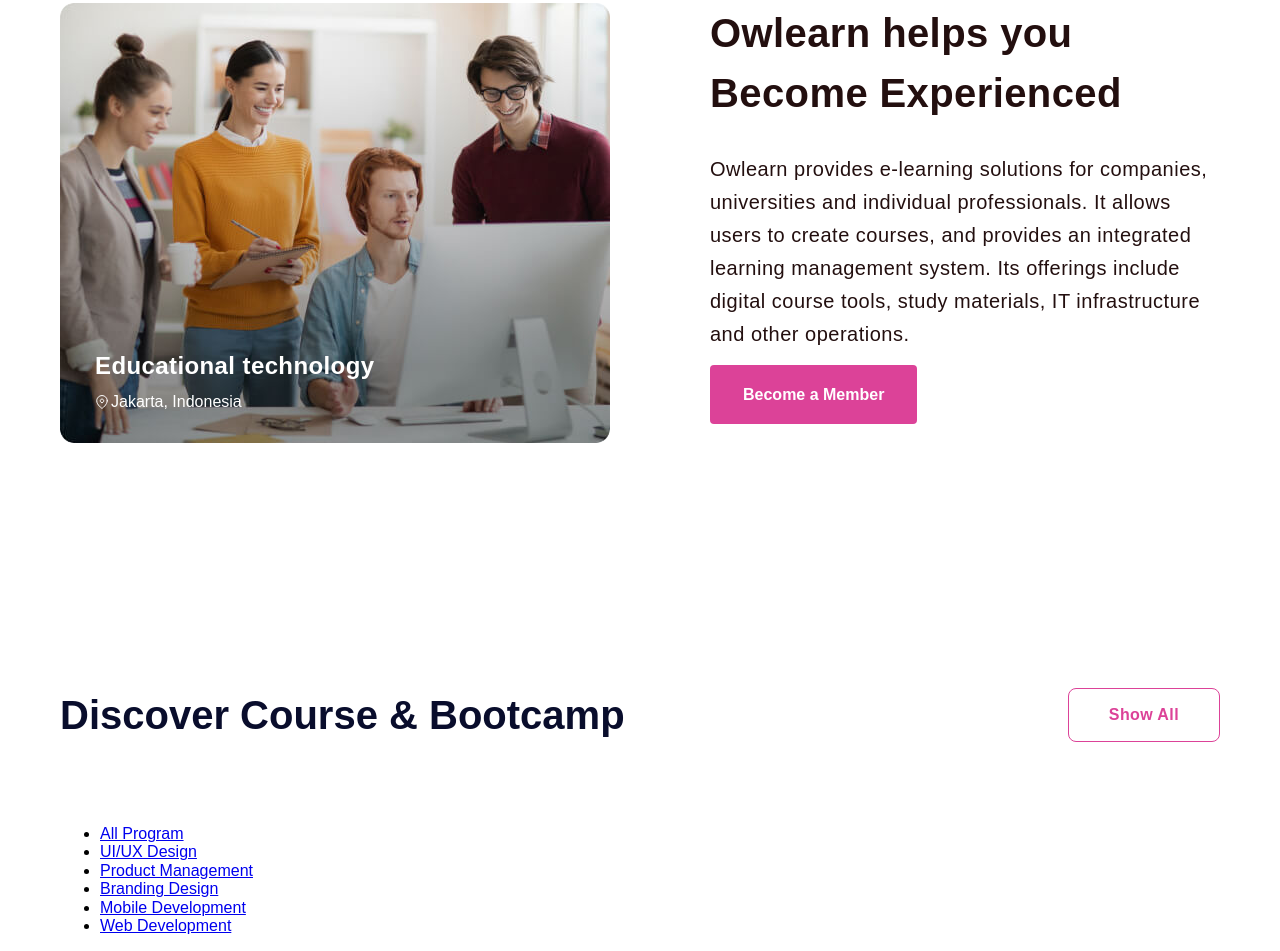
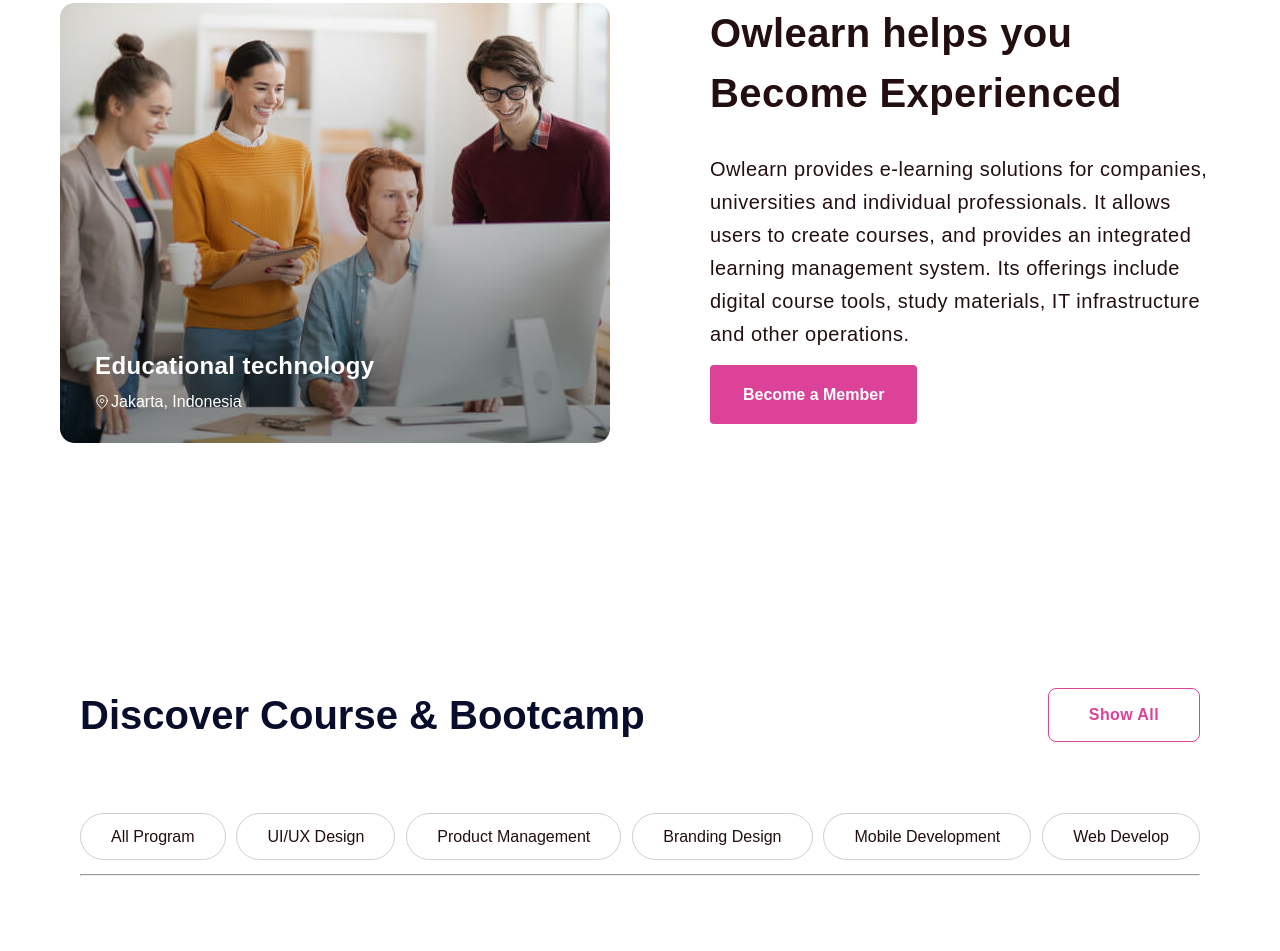
Before and after one commit to Bekzod97-div/owlearn, a plain HTML site: page index.html in a window 1280 px wide. Shown: the part 1145-2096 px from the top of the page. After the commit the page ends 2045 px from the top, so only its background shows below. Drawn offline with Linux system fonts and the light colour scheme; a web font is replaced by a local one.

Commit message:
complete coursenav styles

```diff
--- a/css/styles.css
+++ b/css/styles.css
@@ -344,6 +344,8 @@ body {
 
 /* Course section */
 .course__container{
+    padding-left: 40px;
+    padding-right: 40px;
 
 }
 .course__header {
@@ -381,11 +383,41 @@ body {
     padding: 14px 40px;
 }
 
-.coursenav {
+.coursenav__list {
+    margin: 0;
+    padding: 0;
+    list-style: none;
+    display: flex;
+    align-items: center;
+    margin-bottom: 25px;
 }
-.coursenav__list {
+
+.coursenav__item:not(:last-child) {
+    margin-right: auto;
 }
-.coursenav__item {
+
+.coursenav__link {
+    padding: 14px 30px;
+    color: var(--grey-black);
+    font-size: 16px;
+    font-weight: 400;
+    line-height: 24px;
+    text-align: center;
+    border-radius: 100px;
+    border: 1px solid rgba(35, 15, 15, 0.20);
+    text-decoration: none;
+    transition: 0.4s;
+    margin-bottom: 25px;
 }
-.coursenav__link {
+
+.coursenav__link:hover {
+    color: #fff;
+    background-color: var(--pink);
+    border-color: var(--pink);
 }
+
+/* Course line */
+.course__line {
+    color: #DCDCE5;
+    margin-bottom: 24px;
+}
--- a/index.html
+++ b/index.html
@@ -122,7 +122,7 @@
             <a href="#" class="course__link course__header__link">Show All</a>
           </div>
 
-          <div class="coursenav">
+          <!-- Course Navbar -->
             <ul class="coursenav__list">
               <li class="coursenav__item">
                  <a class="coursenav__link" href="#" >All Program</a>
@@ -140,10 +140,15 @@
                 <a class="coursenav__link" href="#" >Mobile Development</a>
              </li>
               <li class="coursenav__item">
-                  <a class="coursenav__link" href="#" >Web Development</a>
+                  <a class="coursenav__link" href="#" >Web Develop</a>
                </li>
             </ul>
-          </div>
+
+            <!-- Line -->
+            <hr class="course__line">
+
+            <!-- Cards -->
+
 
         </div>
       </section>
```
